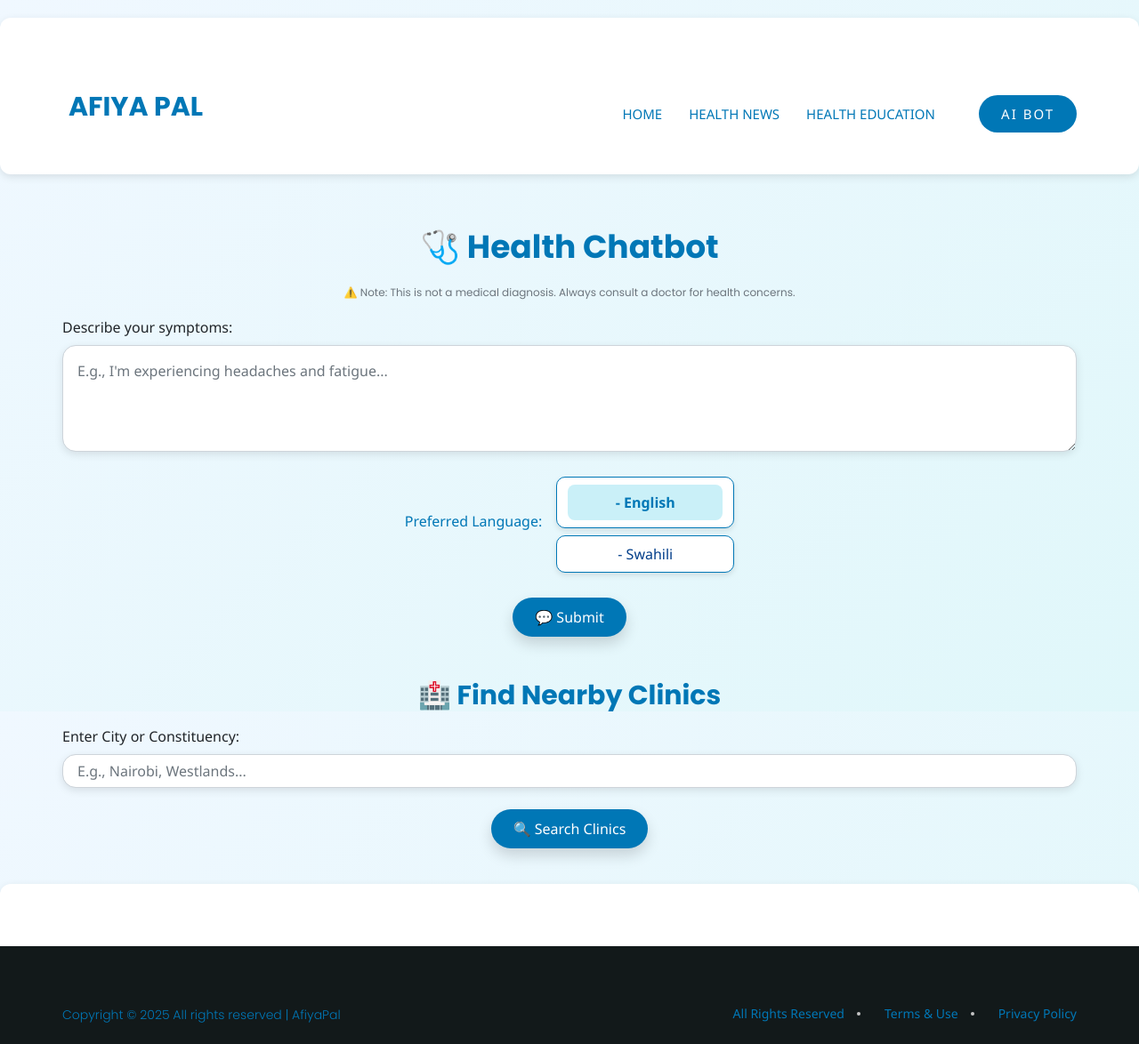
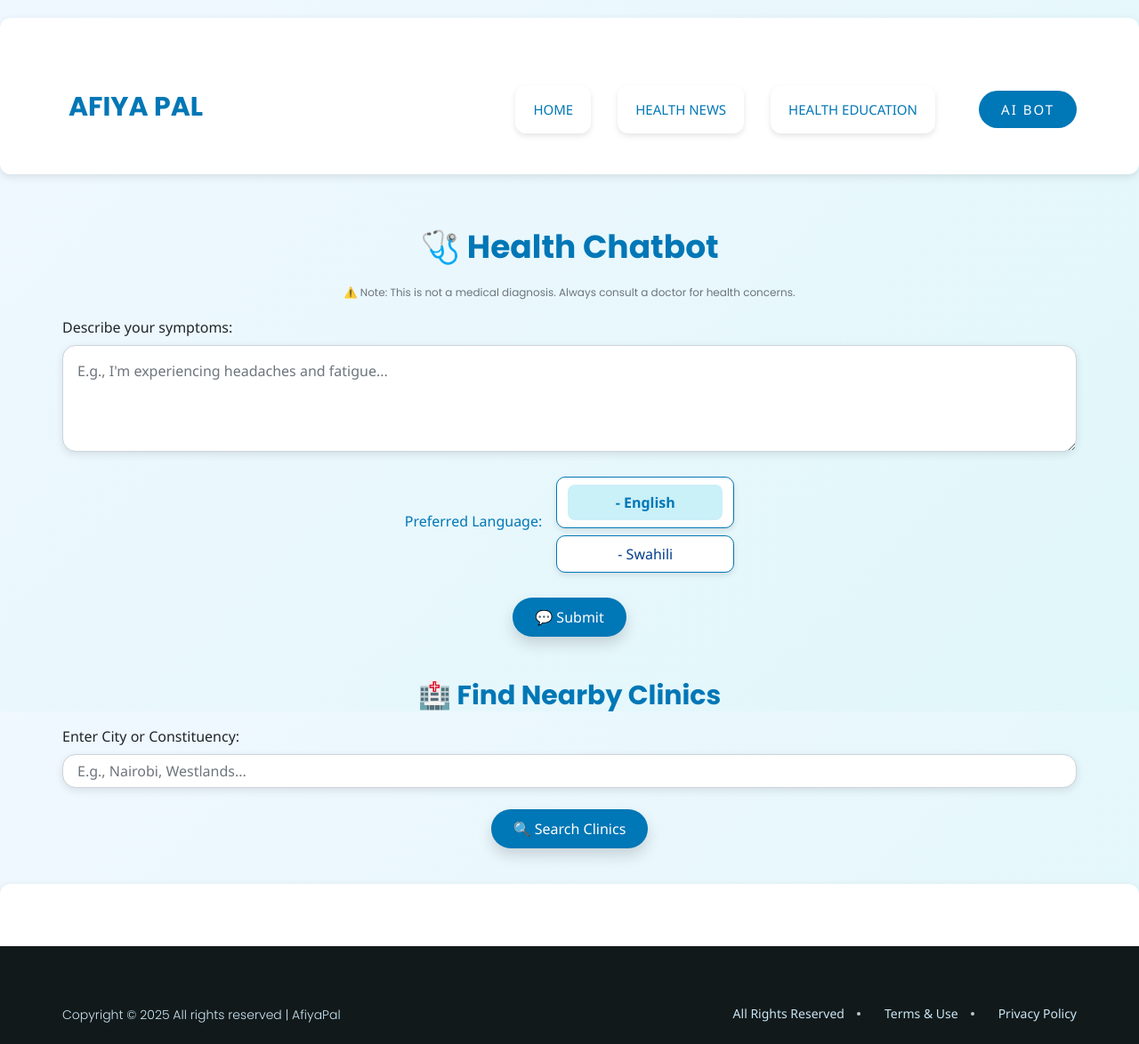
Before and after one commit to AfiyaPal/afiya_web_app, a Django app: page /chatbot/ in a window 1280 px wide. Shown: the whole page at 89% size. Run offline with Django 4.2, Linux system fonts and the light colour scheme; some libraries are stand-ins or nearby versions.

Commit message:
Styling the navigation menu for consistency.

```diff
--- a/frontend/templates/components/base.html
+++ b/frontend/templates/components/base.html
@@ -123,6 +123,24 @@
       padding: 20px;
       display: none;
     }
+ .header__menu ul {
+    list-style: none;
+    padding-left: 0;
+  }
+
+   .header__menu ul li {
+    background: #fff;
+    padding: 12px 20px;
+    margin-bottom: 10px;
+    border-radius: 12px;
+    box-shadow: 0 3px 6px rgba(0, 0, 0, 0.1);
+    transition: transform 0.2s;
+  }
+
+   .header__menu ul li:hover {
+    transform: scale(1.02);
+    background: #f1faff;
+  }
 
     .offcanvas-menu.active {
       right: 0;
@@ -186,7 +204,7 @@
     }
 
     .footer__copyright__text p {
-      color: #0077b6;
+      color: #CAE6F5;
     }
 
     .footer__copyright ul {
@@ -201,13 +219,13 @@
     }
 
     .footer__copyright ul li a {
-      color: #0077b6;
+      color: #CAE6F5;
       text-decoration: none;
       transition: color 0.3s ease;
     }
 
     .footer__copyright ul li a:hover {
-      color: #023e8a;
+      color: #CAE6F5;
     }
 
     /* Responsive Styles */
```
